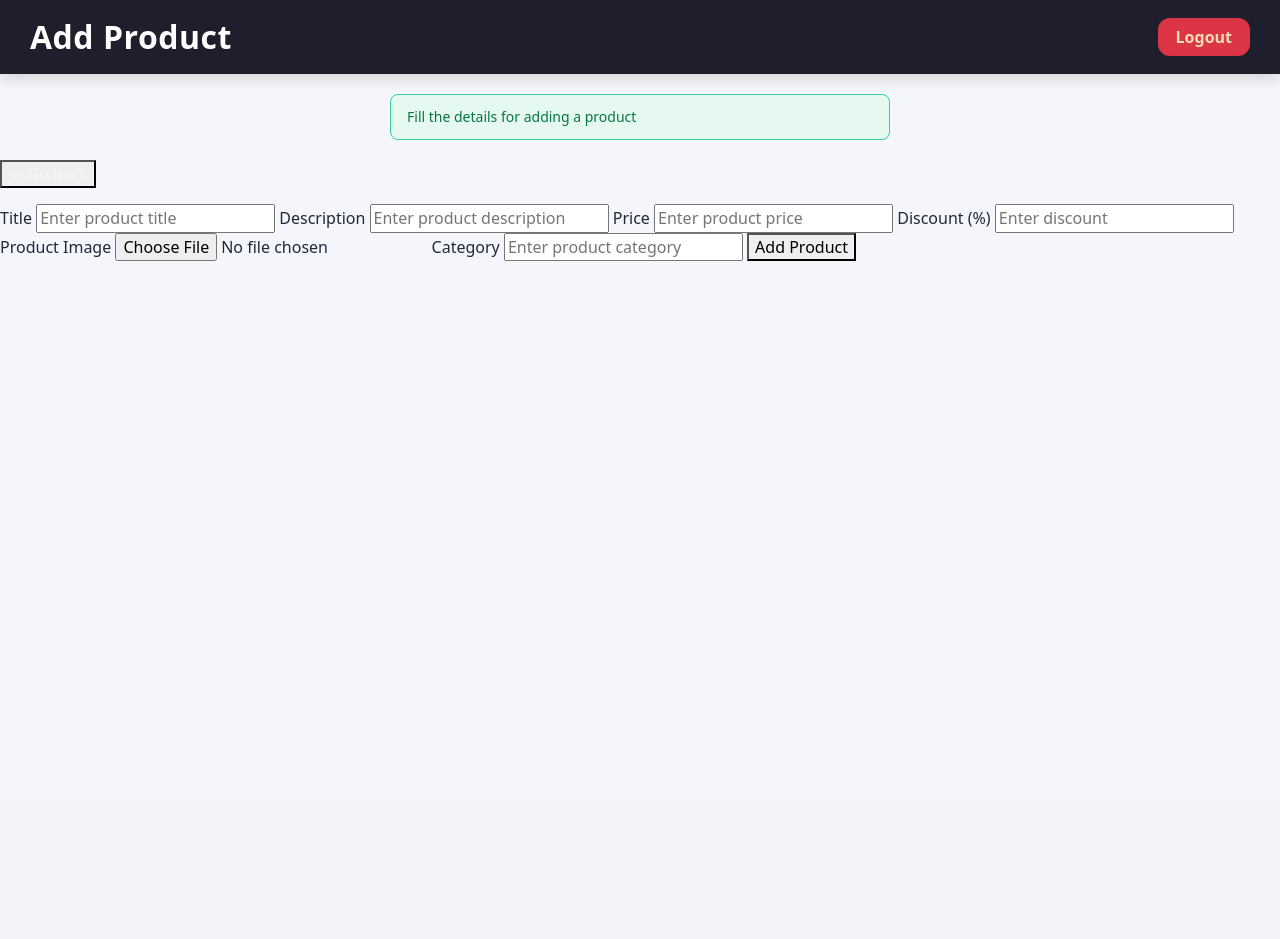
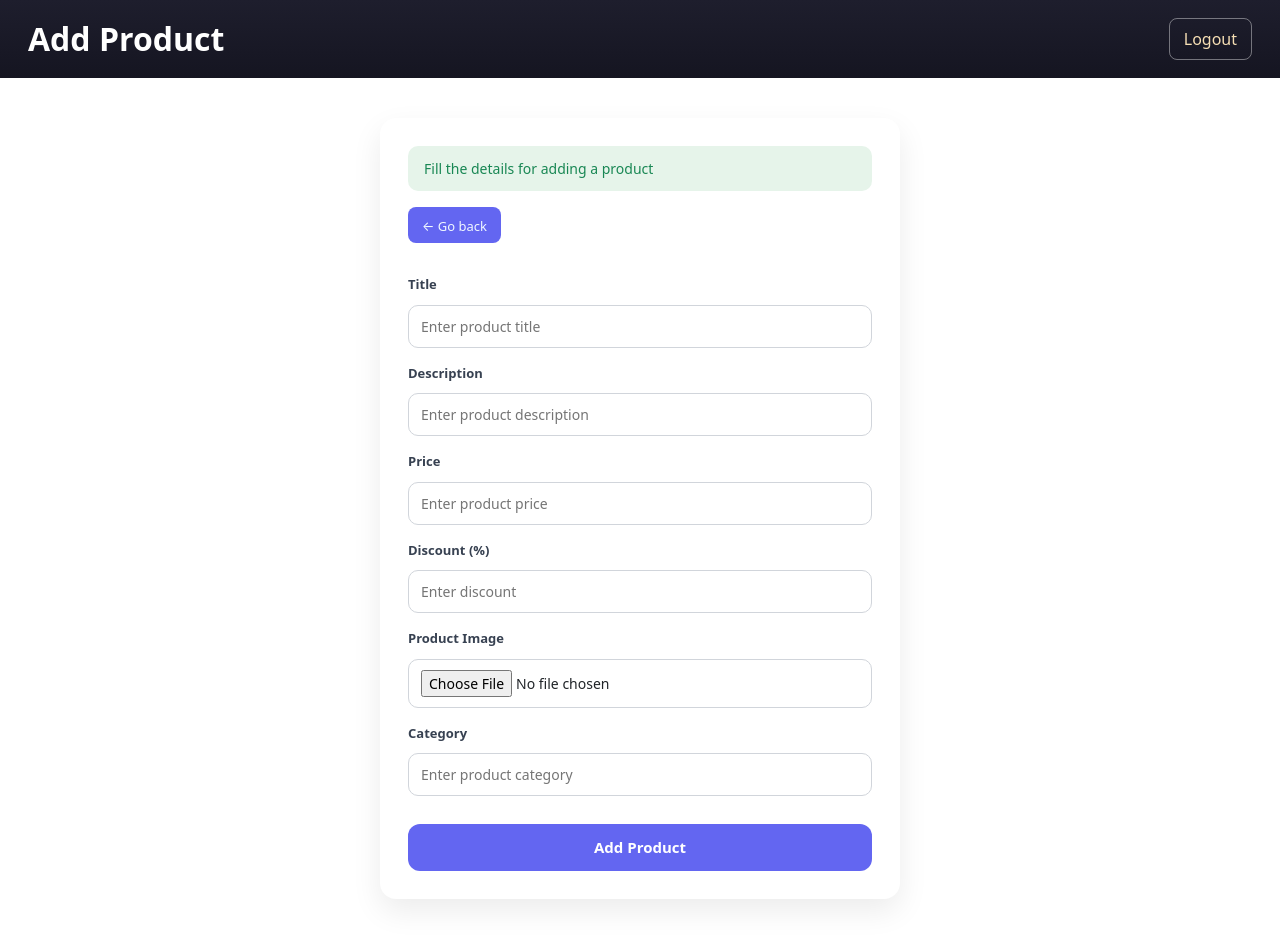
Before and after one commit to sahildeshpande-lab/Order-portal, a FastAPI app: page /addproduct in a window 1280 px wide. Before the commit the page ends 261 px from the top, so only its background shows below. Run offline with FastAPI, Linux system fonts and the light colour scheme; a user stored in the database is signed in.

Commit message:
Styling changes

```diff
--- a/Template/404.html
+++ b/Template/404.html
@@ -2,6 +2,7 @@
 <html>
 <head>
     <title>Page not found</title>
+    <link href="https://fonts.googleapis.com/css2?family=Poppins:wght@300;500;600&display=swap" rel="stylesheet">
 </head>
 <body>
     <h2>404 – Page Not Found</h2>
--- a/Template/Discount.html
+++ b/Template/Discount.html
@@ -7,7 +7,7 @@
 
     <link href="https://cdn.jsdelivr.net/npm/bootstrap@5.3.8/dist/css/bootstrap.min.css" rel="stylesheet"
         integrity="sha384-sRIl4kxILFvY47J16cr9ZwB07vP4J8+LH7qKQnuqkuIAvNWLzeN8tE5YBujZqJLB" crossorigin="anonymous">
-    <link href="{{ url_for('static', path='style.css') }}" rel="stylesheet">
+    <link href="{{ url_for('static', path='style4.css') }}" rel="stylesheet">
 </head>
 <body>
     <header class="app-header">
--- a/Template/addproduct.html
+++ b/Template/addproduct.html
@@ -4,8 +4,9 @@
     <meta charset="UTF-8">
     <meta name="viewport" content="width=device-width, initial-scale=1.0">
     <title>Add Product</title>
+    <link href="https://fonts.googleapis.com/css2?family=Poppins:wght@300;500;600&display=swap" rel="stylesheet">
     <link href="https://cdn.jsdelivr.net/npm/bootstrap@5.3.8/dist/css/bootstrap.min.css" rel="stylesheet">
-    <link href="{{ url_for('static', path='/style.css') }}" rel="stylesheet">
+    <link href="{{ url_for('static', path='/style4.css') }}" rel="stylesheet">
 </head>
 
 <body>
--- a/Template/category.html
+++ b/Template/category.html
@@ -4,7 +4,7 @@
     <meta charset="UTF-8">
     <meta name="viewport" content="width=device-width, initial-scale=1.0">
     <title>Category Manager</title>
-
+    <link href="https://fonts.googleapis.com/css2?family=Poppins:wght@300;500;600&display=swap" rel="stylesheet">
     <link href="{{ url_for('static', path='/style2.css') }}" rel="stylesheet">
 </head>
 
--- a/Template/payment.html
+++ b/Template/payment.html
@@ -4,7 +4,7 @@
     <meta charset="UTF-8">
     <title>Payment</title>
     <meta name="viewport" content="width=device-width, initial-scale=1">
-
+    <link href="https://fonts.googleapis.com/css2?family=Poppins:wght@300;500;600&display=swap" rel="stylesheet">
     <link href="https://cdn.jsdelivr.net/npm/bootstrap@5.3.8/dist/css/bootstrap.min.css" rel="stylesheet">
 
     <style>
--- a/Template/product_manager.html
+++ b/Template/product_manager.html
@@ -1,9 +1,11 @@
 <!DOCTYPE html>
 <html lang="en">
+
 <head>
     <meta charset="UTF-8">
     <meta name="viewport" content="width=device-width, initial-scale=1.0">
     <title>Product Management</title>
+    <link href="https://fonts.googleapis.com/css2?family=Poppins:wght@300;500;600&display=swap" rel="stylesheet">
     <link href="{{ url_for('static', path='/style2.css') }}" rel="stylesheet">
 </head>
 
@@ -96,4 +98,5 @@
         }
     </script>
 </body>
+
 </html>
--- a/Template/products.html
+++ b/Template/products.html
@@ -3,6 +3,7 @@
 <head>
     <meta charset="UTF-8">
     <title>Products Portal</title>
+    <link href="https://fonts.googleapis.com/css2?family=Poppins:wght@300;500;600&display=swap" rel="stylesheet">
     <link href="{{ url_for('static', path='/style.css') }}" rel="stylesheet">
 </head>
 
--- a/Template/second.html
+++ b/Template/second.html
@@ -5,6 +5,7 @@
     <meta charset="UTF-8">
     <meta name="viewport" content="width=device-width, initial-scale=1.0">
     <title>Order Manager</title>
+    <link href="https://fonts.googleapis.com/css2?family=Poppins:wght@300;500;600&display=swap" rel="stylesheet">
     <link href="{{ url_for('static', path='/style2.css') }}" rel="stylesheet">
 </head>
 
--- /dev/null
+++ b/static/style4.css
@@ -0,0 +1,155 @@
+/* =========================
+   HEADER
+========================= */
+.app-header {
+    display: flex;
+    justify-content: space-between;
+    align-items: center;
+    padding: 18px 28px;
+    background: linear-gradient(180deg, #1e1e2d, #151521);
+    color: #ffffff;
+}
+
+.app-header h2 {
+    margin: 0;
+    font-weight: 600;
+}
+
+.logout-btn {
+    background: transparent;
+    border: 1px solid rgba(255,255,255,0.4);
+    padding: 8px 14px;
+    border-radius: 8px;
+    cursor: pointer;
+}
+
+.logout-btn a {
+    color: wheat;
+    text-decoration: none;
+    font-weight: 500;
+}
+
+.logout-btn:hover {
+    background: rgba(255,255,255,0.1);
+}
+
+/* =========================
+   FORM LAYOUT
+========================= */
+.form-wrapper {
+    display: flex;
+    justify-content: center;
+    align-items: flex-start;
+    padding: 40px 20px;
+}
+
+.form-card {
+    width: 100%;
+    max-width: 520px;
+    background: #ffffff;
+    border-radius: 16px;
+    padding: 28px;
+    box-shadow: 0 12px 30px rgba(0,0,0,0.08);
+}
+
+/* =========================
+   MESSAGES
+========================= */
+.message {
+    padding: 12px 16px;
+    border-radius: 10px;
+    font-size: 14px;
+    margin-bottom: 16px;
+}
+
+.message.success {
+    background: #e6f4ea;
+    color: #198754;
+}
+
+.message.error {
+    background: #fdecea;
+    color: #dc3545;
+}
+
+.btn-back {
+    background: #6366f1;
+    border: none;
+    padding: 6px 14px;
+    border-radius: 8px;
+    cursor: pointer;
+}
+
+.btn-back a {
+    color: #ffffff;
+    text-decoration: none;
+    font-size: 13px;
+}
+
+.btn-back:hover {
+    background: #4f46e5;
+}
+
+form {
+    display: flex;
+    flex-direction: column;
+    gap: 10px;
+}
+
+label {
+    font-size: 13px;
+    font-weight: 600;
+    color: #374151;
+    margin-top: 6px;
+}
+
+input[type="text"],
+input[type="number"],
+input[type="file"] {
+    padding: 10px 12px;
+    border-radius: 10px;
+    border: 1px solid #d1d5db;
+    font-size: 14px;
+    outline: none;
+    transition: border-color 0.2s ease, box-shadow 0.2s ease;
+}
+
+input:focus {
+    border-color: #6366f1;
+    box-shadow: 0 0 0 3px rgba(99,102,241,0.15);
+}
+
+.btn-main {
+    margin-top: 18px;
+    padding: 12px;
+    background: #6366f1;
+    color: #ffffff;
+    border: none;
+    border-radius: 12px;
+    font-size: 15px;
+    font-weight: 600;
+    cursor: pointer;
+    transition: background 0.2s ease, transform 0.1s ease;
+}
+
+.btn-main:hover {
+    background: #4f46e5;
+}
+
+.btn-main:active {
+    transform: scale(0.98);
+}
+
+@media (max-width: 576px) {
+    .form-card {
+        padding: 22px;
+    }
+
+    .app-header {
+        padding: 14px 18px;
+    }
+
+    .app-header h2 {
+        font-size: 18px;
+    }
+}
```
Lines whose indentation alone changed are shown as unchanged.
